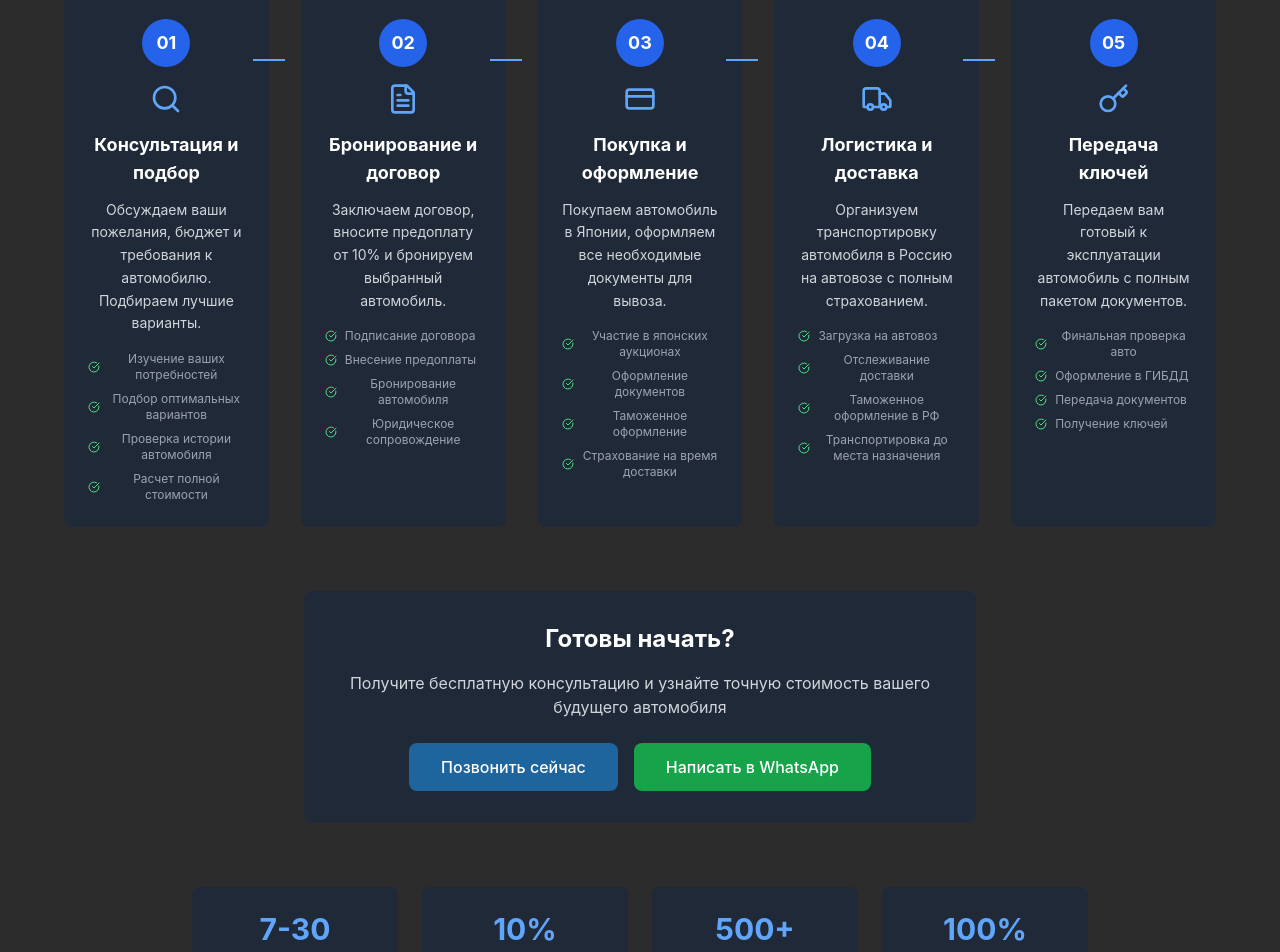
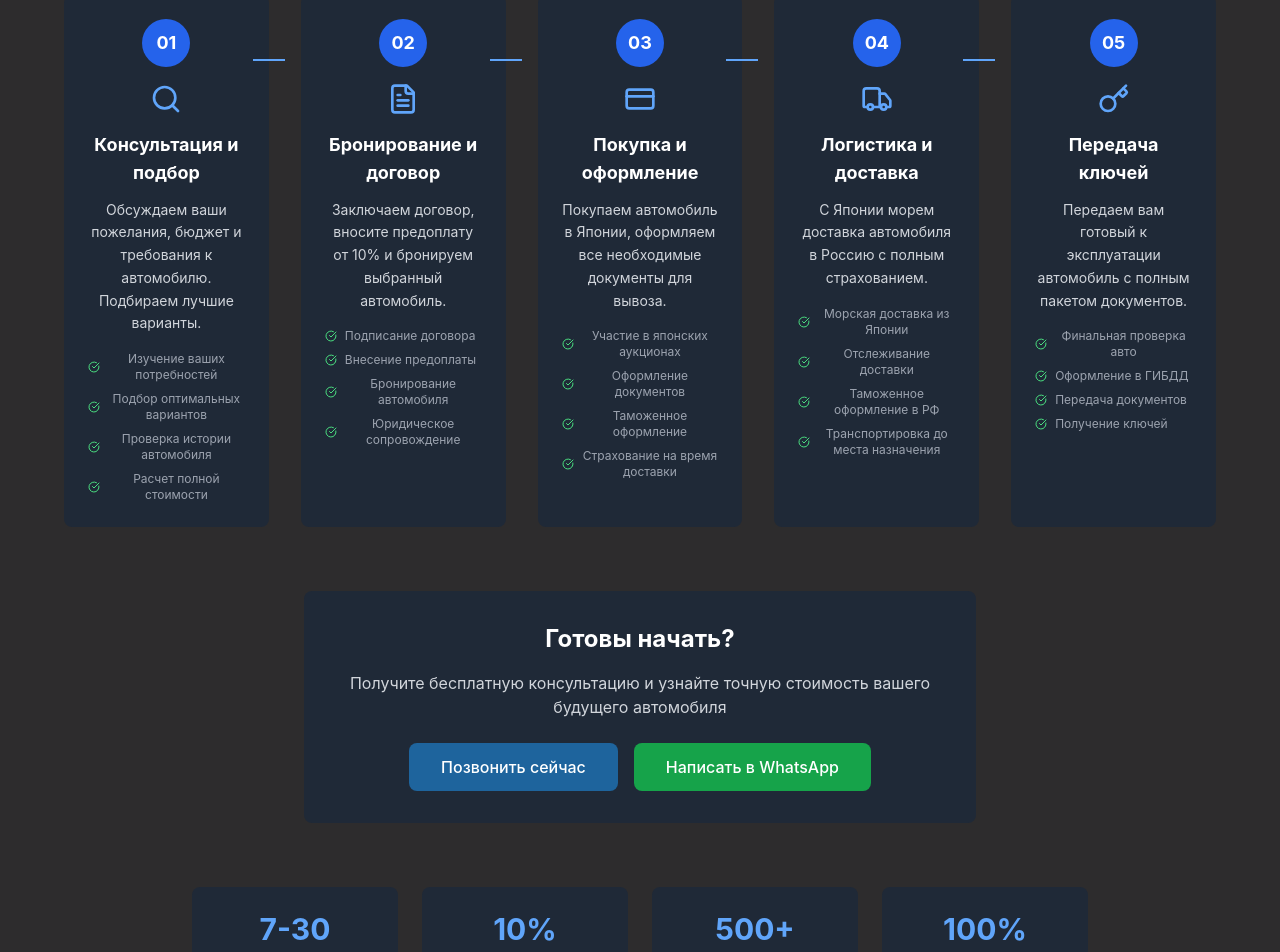
Before and after one commit to undefineddev1757/autoproject, a Next.js app: page / in a window 1280 px wide. Shown: the part 3057-4009 px from the top of the page. Built offline with nearby package versions, Linux system fonts and the light colour scheme.

Commit message:
Update WorkSteps.tsx

```diff
--- a/src/components/WorkSteps.tsx
+++ b/src/components/WorkSteps.tsx
@@ -52,10 +52,10 @@ export function WorkSteps() {
       number: "04",
       title: "Логистика и доставка",
       description:
-        "Организуем транспортировку автомобиля в Россию на автовозе с полным страхованием.",
+        "С Японии морем доставка автомобиля в Россию с полным страхованием.",
       icon: <Truck className="w-8 h-8" />,
       details: [
-        "Загрузка на автовоз",
+        "Морская доставка из Японии",
         "Отслеживание доставки",
         "Таможенное оформление в РФ",
         "Транспортировка до места назначения",
```
